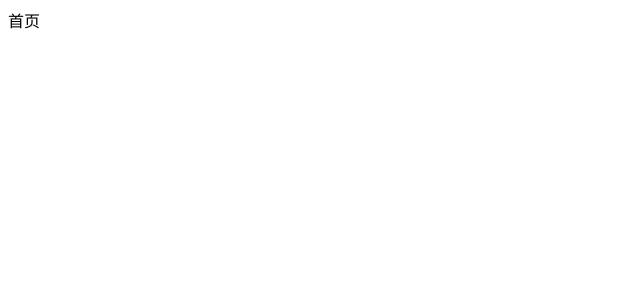
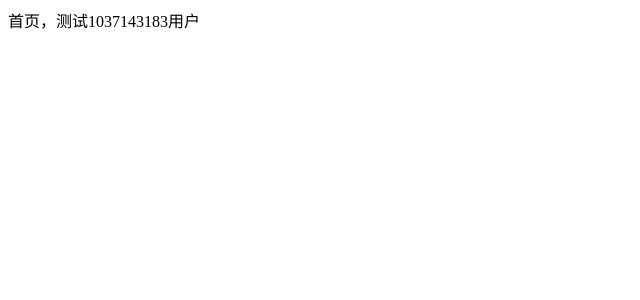
Before and after one commit to shuhh9527/windshadow, a Vue app: page /#/dashboard in a window 1280 px wide. Shown: the top 300 px of the page, without its empty margins (0-640 px from the left). Built offline with nearby package versions, Linux system fonts and the light colour scheme.

Commit message:
测试棉籽账号

```diff
--- a/src/views/dashboard.vue
+++ b/src/views/dashboard.vue
@@ -1,6 +1,6 @@
 <!-- 首页 -->
 <template>
-  <div>首页</div>
+  <div>首页，测试1037143183用户</div>
 </template>
 
 <script>
```
